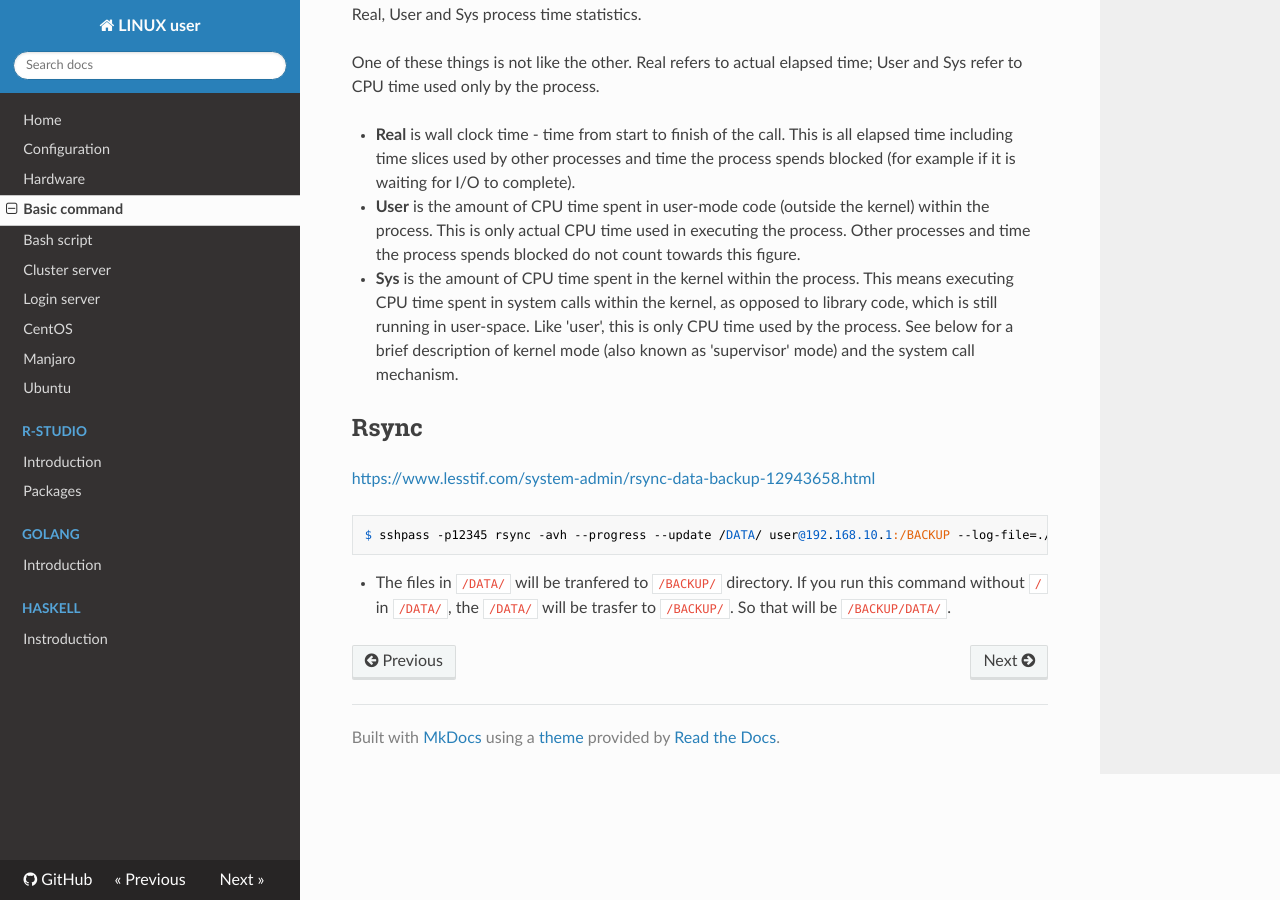
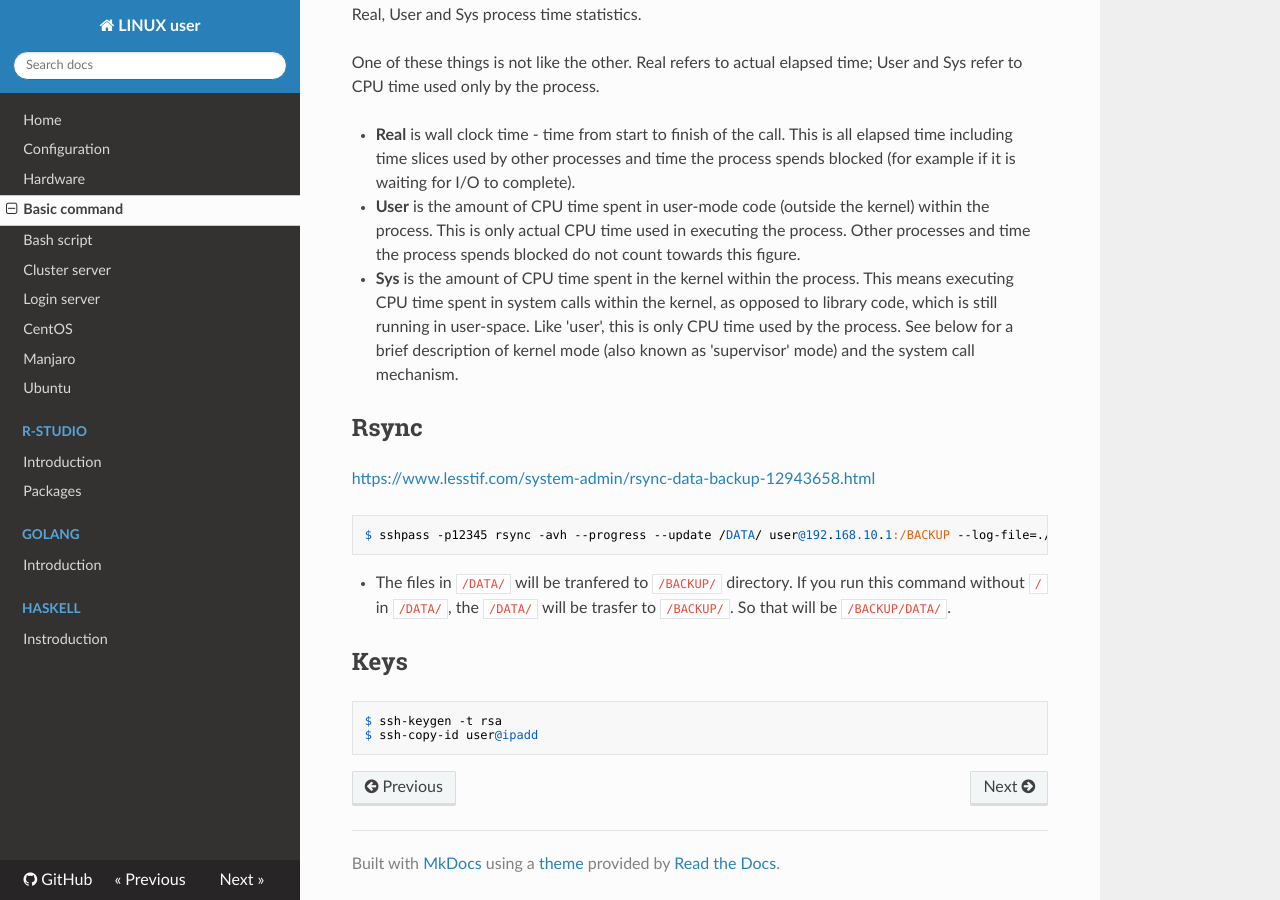
Before and after one commit to WonyoungCho/LINUX, an MkDocs documentation site: the page built from docs/basic_comm.md, in a window 1280 px wide and 900 px high, scrolled down 5471 px. Built offline with MkDocs 1.6.1, drawn with Linux system fonts in a browser that asks for light colours; nearby versions of some CDN libraries; old or Windows-style settings are respelled for this version of MkDocs.

Commit message:
Update basic_comm.md

````diff
--- a/docs/basic_comm.md
+++ b/docs/basic_comm.md
@@ -268,3 +268,9 @@ One of these things is not like the other. Real refers to actual elapsed time; U
 $ sshpass -p12345 rsync -avh --progress --update /DATA/ user@192.168.10.1:/BACKUP --log-file=./rsync20200807.log
 ```
 - The files in `/DATA/` will be tranfered to `/BACKUP/` directory. If you run this command without `/` in `/DATA/`, the `/DATA/` will be trasfer to `/BACKUP/`. So that will be `/BACKUP/DATA/`.
+
+## Keys
+```
+$ ssh-keygen -t rsa
+$ ssh-copy-id user@ipadd
+```
````
